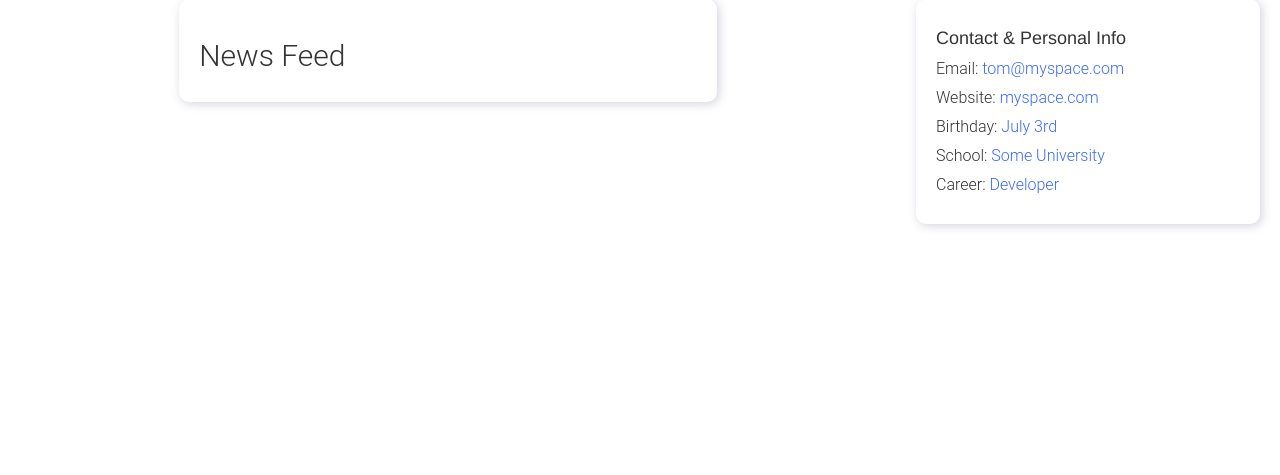
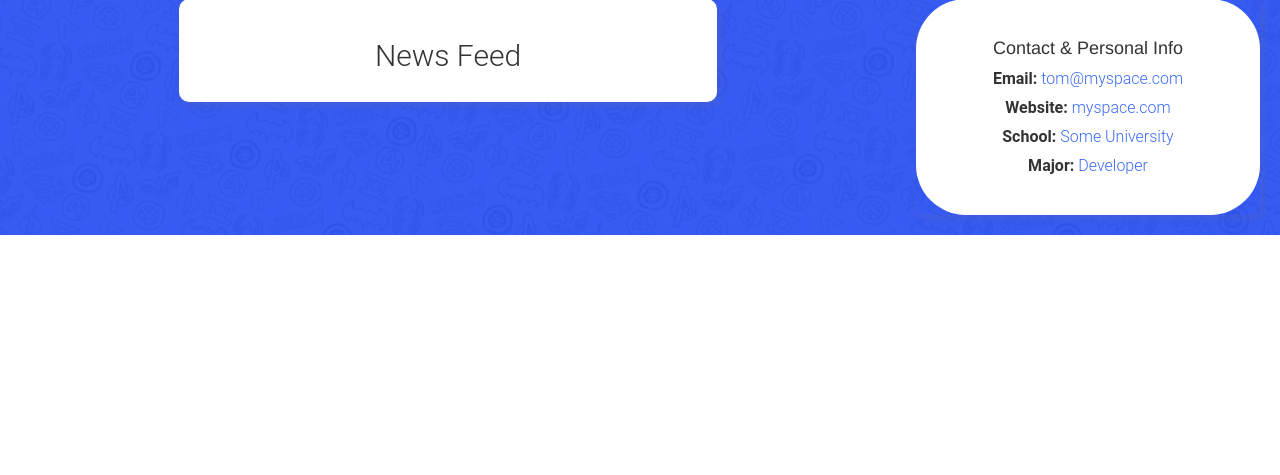
Before and after one commit to andres-valdes/gitnjam, a Flask app: page /profile in a window 1280 px wide. Shown: the part 283-758 px from the top of the page. Run offline with Flask 2, Linux system fonts and the light colour scheme; the visitor is signed in with stand-in values (Sample User, id 1); a database or web service that is not in the repository returns one stand-in record (values such as "Sample title"); some libraries are stand-ins or nearby versions.

Commit message:
css updated, working commit

```diff
--- a/routes/user_routes.py
+++ b/routes/user_routes.py
@@ -84,7 +84,6 @@ def feed():
             # 'image' : request.form['image'],
             'author' : session['username'],
             'body' : request.form['body'],
-            'time' : datetime.now()
         }
         posts.insert(new_post)
     post_list = reversed(list(posts.find({})))
@@ -97,7 +96,7 @@ def redir_profile():
 
 class Feed(Form):
     title = StringField('Project Title',  [validators.Length(min=1, max=50)])
-    body = TextAreaField('Project Description',  [validators.Length(min=5, max=50)])
+    body = TextAreaField('Project Description',  [validators.Length(min=5, max=500)])
 @user_route.route('/profile/<string:username>', methods = ['GET', 'POST'])
 @is_logged_in
 def profile(username):
--- a/static/profile.css
+++ b/static/profile.css
@@ -38,6 +38,7 @@ p, h1, h2, h3 {
 	background-color: #2c448c;
 	padding: 0px 20%;
 	z-index: 2;
+	position: sticky;
 }
 
 .menuItem {
@@ -62,7 +63,12 @@ p, h1, h2, h3 {
 	padding: 20px;
 	border-radius: 50%;
 }
-
+#profilepic {
+	width: 80%;
+	margin: auto;
+	padding: 20px;
+	border-radius: 50%;
+}
 .profileinfo {
 	width: 100%;
 	/*background-color: white;*/
@@ -74,8 +80,27 @@ p, h1, h2, h3 {
 
 .profilediv {
     background-image:url('../static/img/wallpaper.jpg');
+}
+.profile-bg{
+    background-image:url('../static/img/wallpaper.jpg');
+    background-size: cover;
+    background-repeat: no-repeat;
 
-
+    width: 100%;
+    position: absolute;
+    z-index: -2;
+    color:white;
+}
+.profile-bg:after{
+    content: '';
+    display: block;
+    width: 100%;
+    height: 100%;
+    position: absolute;
+    background: rgba(0, 51, 255, 0.75);
+    z-index: -1;
+    top: 0;
+    left: 0;
 }
 
 .activitytext {
@@ -127,7 +152,6 @@ p, h1, h2, h3 {
 .feed {
     background-image:url('../static/img/wallpaper.jpg');
     background-repeat: repeat;
-    height: auto;
     width: 100%;
     position: absolute;
     z-index: -2;
@@ -147,6 +171,8 @@ p, h1, h2, h3 {
 
 .cardcontainer {
 	padding: 20px;
+	background: #fff;
+	border-radius: 50px;
 }
 
 #newsfeed {
@@ -185,3 +211,22 @@ p, h1, h2, h3 {
 .newsfeed-header{
 	text-align: center;
 }
+.profilepic{
+	height: 100px;
+	width: 100px;
+}
+#chat-button{
+	/* border-radius: 50px;
+	background: transparent;
+	border-radius:1px solid #000 !important;
+	color: black; */
+}
+
+.bio-description{
+	text-align: center;
+	padding: 10px 0px;
+	align-items: center;
+	margin: auto;
+	left: 0;
+	right: 0;
+}
--- a/templates/profile.html
+++ b/templates/profile.html
@@ -4,21 +4,20 @@
 {% from "includes/_formhelpers.html" import render_field %}
 {% block body %}
 {% include 'includes/_messages.html' %}
-<div>
+<div class="profile-bg">
 <div class="topmenu">
 		<div class="menuItem"><span class="fa fa-rss fa-lg" style="color:white; padding-right:10px;"></span><a href="/feed">Feed</a></div>
-		<div class="menuItem"><span class="fa fa-user fa-lg" style="color:white; padding-right:10px;"></span><a href="/profile">My Profile</a></div>
     <!-- <div class="menuItem">
       <input type="text" class="searchbox" placeholder="Search"/>
     </div> -->
     <!-- <div class="menuItem"></div><a href="/"  id="navbar-header">GitnJam</a></div>     -->
-    <div class="menuItem" style="float: right;"><span class="fa fa-power-off fa-lg" style="color:white; padding-right:10px;"></span><a href="#">Logout</a></div>
+    <div class="menuItem" style="float: right;"><span class="fa fa-power-off fa-lg" style="color:white; padding-right:10px;"></span><a href="/logout">Logout</a></div>
 </div>
 <div class="profilediv">
 <table class="profiletable" width="100%">
   <tr>
     <td width=25% align="center">
-      <img class="profilepic" src="{{user['pic']}}" />
+      <img id="profilepic" src="{{user['pic']}}" />
     </td>
     <td >
       <h2>{{user['username']}}</h2>
@@ -29,7 +28,10 @@
   			quis nostrud exercitation ullamco laboris nisi ut aliquip ex ea commodo
   			consequat. <br />
   		</p>
-      <p>Github:<span class="link">/tom</span>  Linkedin:<span class="link">/tom</span> Devpost:<span class="link">/tom</span></p>
+      <!-- <p>Github:<span class="link">/tom</span>  Linkedin:<span class="link">/tom</span> Devpost:<span class="link">/tom</span></p> -->
+      <i class="fa fa-github fa-lg"></i>
+      <i class="fa fa-linkedin fa-lg"></i>
+      <i class="fa fa-medium fa-lg"></i>
     </td>
   </tr>
 </table>
@@ -40,7 +42,7 @@
     <td valign="top">
         <div class="card" id="newsfeed">
             <div class="cardcontainer">
-              <h2>News Feed</h2>
+              <h2 style="text-align:center">News Feed</h2>
               {% for post in posts_by_user %}
               <div class="card">
                 <div class="cardcontainer">
@@ -61,12 +63,13 @@
     <td width="30%" valign="top">
       <div class="card">
         <div class="cardcontainer">
-          <h4>Contact & Personal Info</h4>
-          <p>Email: <span class="highlight">tom@myspace.com</span></p>
-          <p>Website: <span class="highlight">myspace.com</span></p>
-          <p>Birthday: <span class="highlight">July 3rd</span></p>
-          <p>School: <span class="highlight">Some University</span></p>
-          <p>Career: <span class="highlight">Developer</span></p>
+          <div class="bio-description">
+              <h4>Contact & Personal Info</h4>
+              <p><b>Email:</b> <span class="highlight">tom@myspace.com</span></p>
+              <p><b>Website:</b> <span class="highlight">myspace.com</span></p>
+              <p><b>School: </b><span class="highlight">Some University</span></p>
+              <p><b>Major: </b><span class="highlight">Developer</span></p>
+          </div>
         </div>
       </div>
     </td>
```
Also changed, not shown: templates/feed.html (+18 -5 lines).
